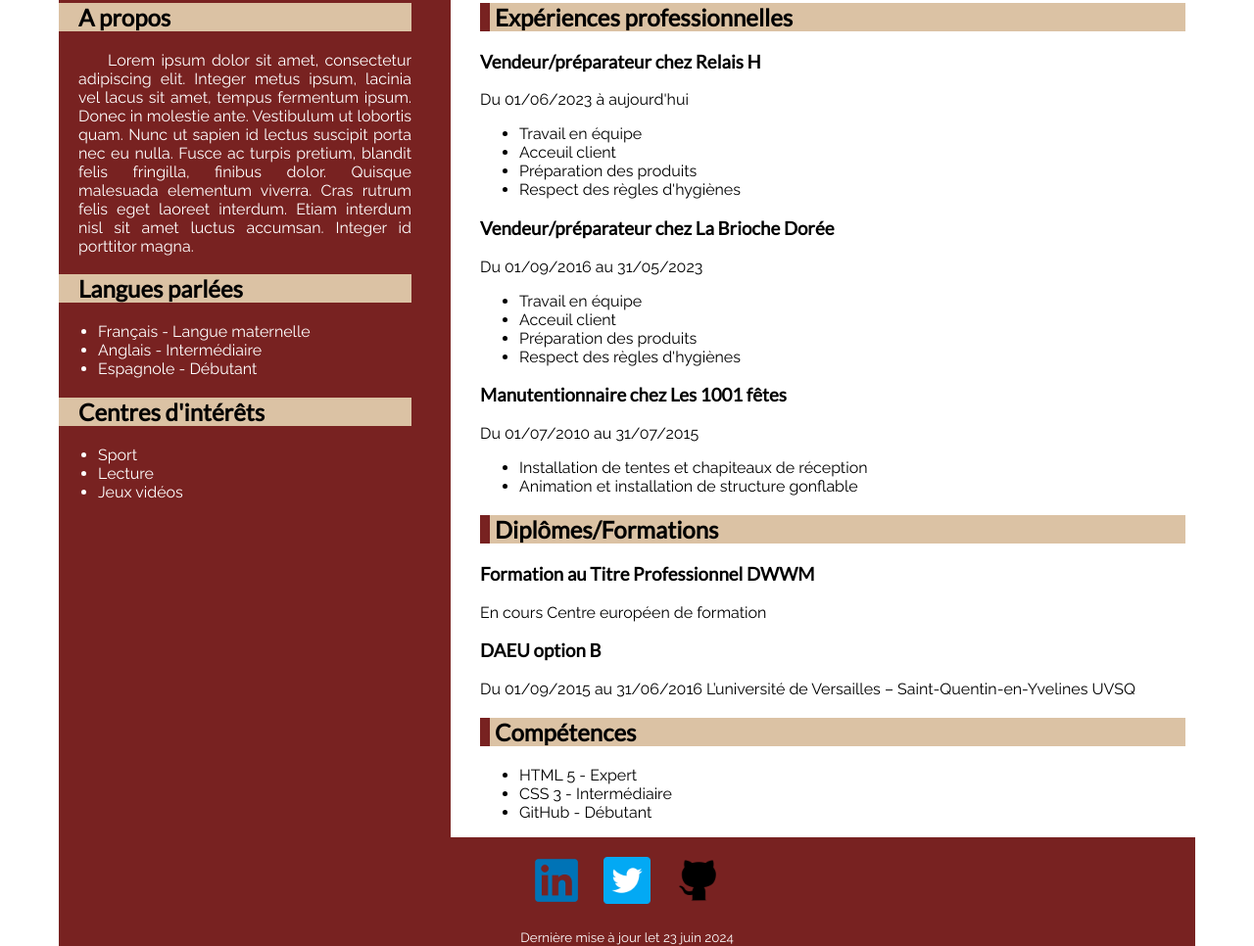
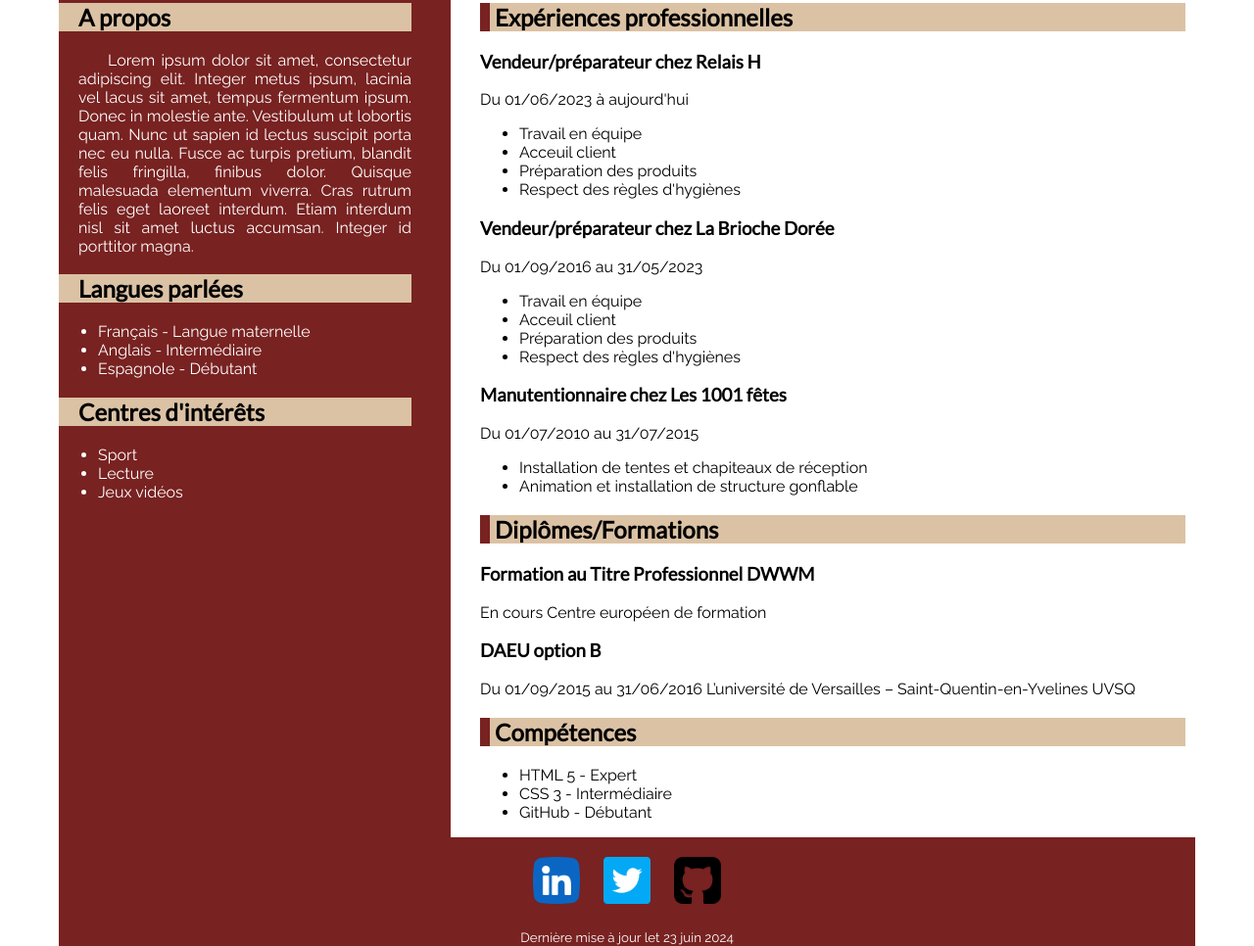
Before and after one commit to julien696/CV, a plain HTML site: page index.html in a window 1280 px wide. Shown: the part 434-1400 px from the top of the page at 98% size. Drawn offline with Linux system fonts and the light colour scheme; files whose address does not match are found by name.

Commit message:
the css and html files are finished modification shadow on avatar element max-width body and change image

```diff
--- a/index.html
+++ b/index.html
@@ -145,9 +145,9 @@
     </main>
 
     <footer>
-        <img src="./image/logo.png" alt="logo linkedin">
+        <img src="./image/linkedin.png" alt="logo linkedin">
         <img src="./image/twitter.png" alt="logo twitter">
-        <img src="./image/github.png" alt="logo github"><br>
+        <img src="./image/signe-github.png" alt="logo github"><br>
         <span>
             <small>Dernière mise à jour let <time datetime="2024-06-23">23 juin 2024</time></small>
         </span>
--- a/style/style.css
+++ b/style/style.css
@@ -15,7 +15,7 @@ h1, h2, h3{
 }
 
 body{
-    width: 1160px;
+    max-width: 1160px;
     margin: auto;
 }
 
@@ -34,7 +34,7 @@ header{
     height: 150px;
     border-radius: 50%;
     object-fit: cover;
-    box-shadow: 5px 5px 10px 5px black , -5px 0px 10px 5px black;
+    box-shadow: 3px 0px 3px 5px grey , -3px 0px 3px 5px grey;
 }
 
 /*début du main*/
@@ -56,6 +56,7 @@ a{
 #structure{
     display: flex;
     flex-direction: row;
+
 }
 
 #structure h2{
```
Also changed, not shown: image/avatar.png, image/github.png (deleted), image/linkedin.png (added), image/logo.png (deleted), image/signe-github.png (added).
